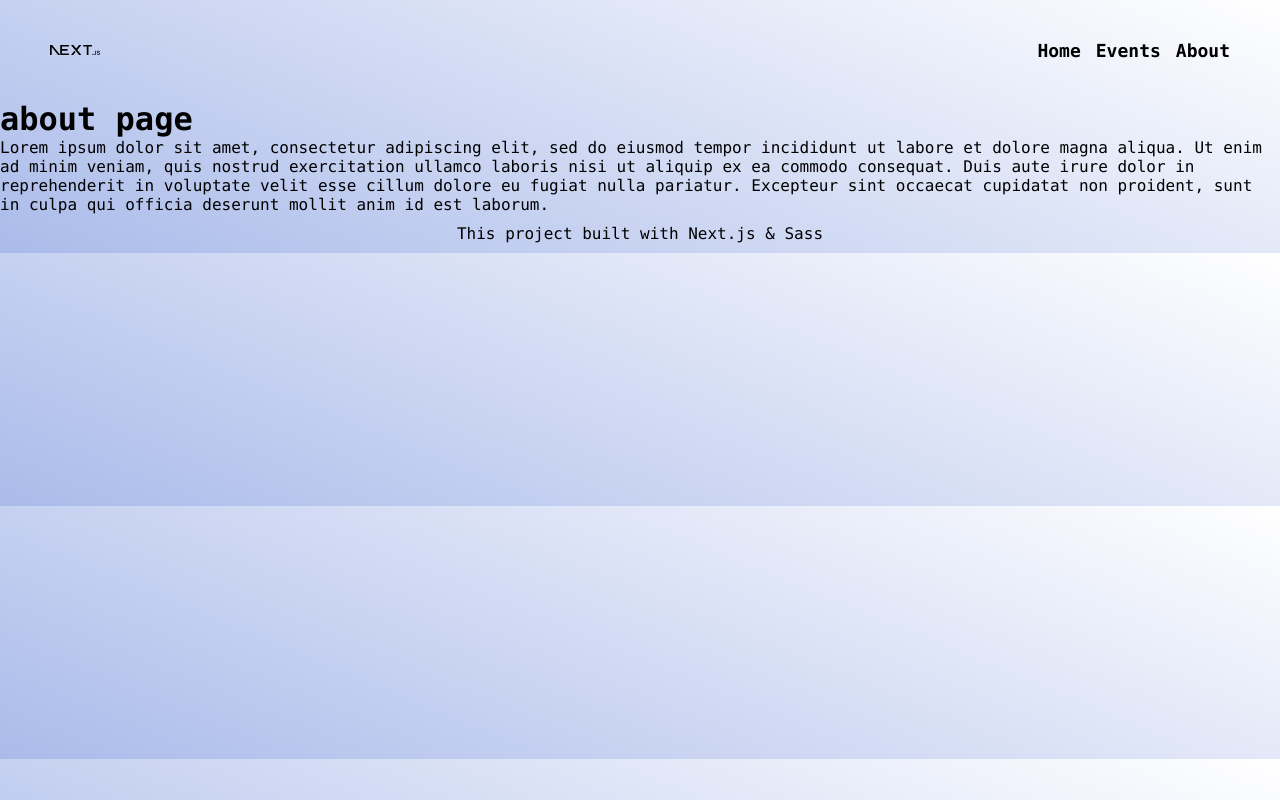
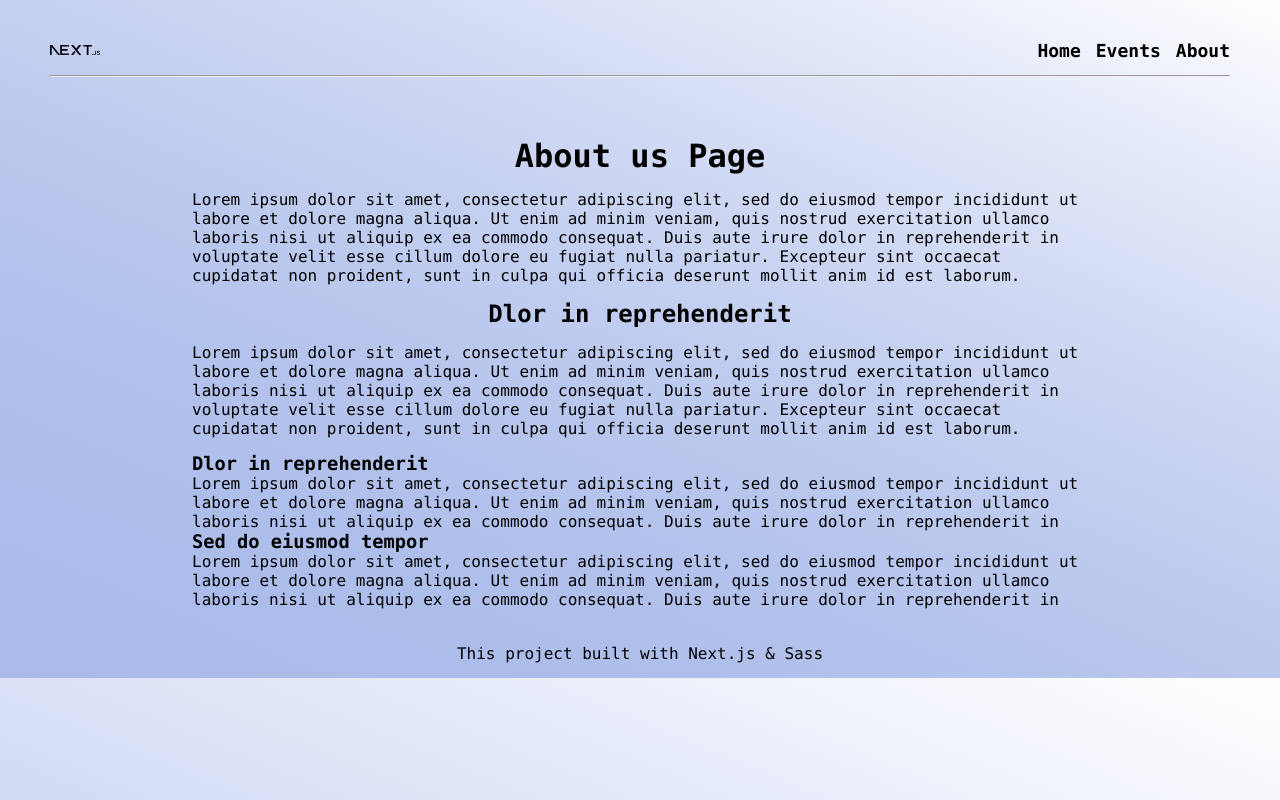
Before and after one commit to ibr5500/events-app, a Next.js app: page /about in a window 1280 px wide. Built offline with nearby package versions, Linux system fonts and the light colour scheme.

Commit message:
Add the basick layout and styles

```diff
--- a/pages/about.js
+++ b/pages/about.js
@@ -1,7 +1,7 @@
 const about = () => {
   return (
-    <div>
-      <h1>about page</h1>
+    <div className="aboutPage">
+      <h1> About us Page</h1>
       <p>
         Lorem ipsum dolor sit amet, consectetur adipiscing elit, sed do eiusmod tempor incididunt ut
         labore et dolore magna aliqua. Ut enim ad minim veniam, quis nostrud exercitation ullamco
@@ -9,6 +9,34 @@
         voluptate velit esse cillum dolore eu fugiat nulla pariatur. Excepteur sint occaecat
         cupidatat non proident, sunt in culpa qui officia deserunt mollit anim id est laborum.
       </p>
+      <h2>Dlor in reprehenderit </h2>
+      <p>
+        Lorem ipsum dolor sit amet, consectetur adipiscing elit, sed do eiusmod tempor incididunt ut
+        labore et dolore magna aliqua. Ut enim ad minim veniam, quis nostrud exercitation ullamco
+        laboris nisi ut aliquip ex ea commodo consequat. Duis aute irure dolor in reprehenderit in
+        voluptate velit esse cillum dolore eu fugiat nulla pariatur. Excepteur sint occaecat
+        cupidatat non proident, sunt in culpa qui officia deserunt mollit anim id est laborum.
+      </p>
+      <ul className="about_us_list">
+        <li>
+          <h3>Dlor in reprehenderit </h3>
+          <p>
+            Lorem ipsum dolor sit amet, consectetur adipiscing elit, sed do eiusmod tempor
+            incididunt ut labore et dolore magna aliqua. Ut enim ad minim veniam, quis nostrud
+            exercitation ullamco laboris nisi ut aliquip ex ea commodo consequat. Duis aute irure
+            dolor in reprehenderit in
+          </p>
+        </li>
+        <li>
+          <h3>Sed do eiusmod tempor </h3>
+          <p>
+            Lorem ipsum dolor sit amet, consectetur adipiscing elit, sed do eiusmod tempor
+            incididunt ut labore et dolore magna aliqua. Ut enim ad minim veniam, quis nostrud
+            exercitation ullamco laboris nisi ut aliquip ex ea commodo consequat. Duis aute irure
+            dolor in reprehenderit in
+          </p>
+        </li>
+      </ul>
     </div>
   );
 };
--- a/src/components/header/header.js
+++ b/src/components/header/header.js
@@ -24,6 +24,7 @@
         </ul>
       </nav>
     </div>
+    <hr />
   </header>
 );
 
--- a/styles/globals.css
+++ b/styles/globals.css
@@ -84,6 +84,7 @@
   max-width: 100vw;
   overflow-x: hidden;
   font-family: var(--font-mono);
+  background: linear-gradient(22.5deg, #aabbea, transparent)
 }
 
 a {
--- a/styles/style.sass
+++ b/styles/style.sass
@@ -1,5 +1,3 @@
-body
-  background: linear-gradient(22.5deg, #aabbea, transparent)
 header
   height: auto
   padding: 25px 50px
@@ -35,7 +33,7 @@
     flex-direction: row
     img
       min-width: 35%
-      border-radius: 20%
+      border-radius: 20px
     .homeContent
       margin: 30px
       h2
@@ -46,4 +44,98 @@
 footer
   text-align: center
   height: 10%
-  margin: 10px auto
+  margin: 15px auto
+
+.aboutPage
+  align-items: center
+  justify-content: center
+  display: flex
+  flex-direction: column
+  gap: 15px
+  width: 70%
+  height: 100%
+  margin: 15px auto
+  padding: 20px 0
+  ul
+    list-style: none
+
+.events-list
+  align-items: center
+  justify-content: center
+  display: flex
+  flex-direction: column
+  width: auto
+  height: auto
+  gap: 10px
+  margin: 0 auto
+  padding: 20px
+  .evnets-container
+    display: flex
+    margin: 30px auto
+    a
+      position: relative
+      display: flex
+      flex-direction: column
+      padding: 10px 20px
+      margin: 0 10px
+      max-height: 380px
+      img
+        border-radius: 20px
+      h2
+        position: absolute
+        width: 90%
+        top: 50%
+        text-align: center
+        font-size: 24px
+        color: white
+        text-transform: uppercase
+        text-shadow: 1px 1px 20px #000
+    a:hover
+      img
+        box-shadow: 5px 10px 18px #888888
+
+.events-category
+  width: 80%
+  margin: 20px auto 40px auto
+  padding: 20px 40px
+  gap: 50px
+  display: flex
+  flex-direction: column
+  h1
+    text-align: center
+    font-size: 28px
+    font-style: italic
+  div
+    gap: 50px
+    display: flex
+    flex-direction: column
+    width: 90%
+    margin: auto 25px
+    a
+      display: flex
+      img
+        border-radius: 20%
+    a:hover
+      img
+        box-shadow: 5px 10px 18px #888888
+
+.event-continer
+  width: 80%
+  margin: 0 auto
+  display: flex
+  flex-direction: column
+  gap: 20px
+  padding: 30px 0
+  img
+    width: 90%
+    margin: 0 auto
+    border-radius: 15px
+  .single-event
+    width: 90%
+    margin: 10px auto 30px auto
+    h1
+      font-size: 36px
+      font-weight: 600
+    p
+      margin: 15px 0 0 0
+      font-size: 20px
```
Also changed, not shown: pages/events/[cat]/[event_title].js (+2 -13 lines), pages/events/[cat]/index.js (+5 -22 lines), pages/events/index.js (+2 -23 lines), src/components/events/EventsCategory.js (added, +31 -0 lines), src/components/events/EventsList.js (added, +28 -0 lines), src/components/events/SingleEvent.js (added, +20 -0 lines), src/components/events/events-page.js (deleted).
